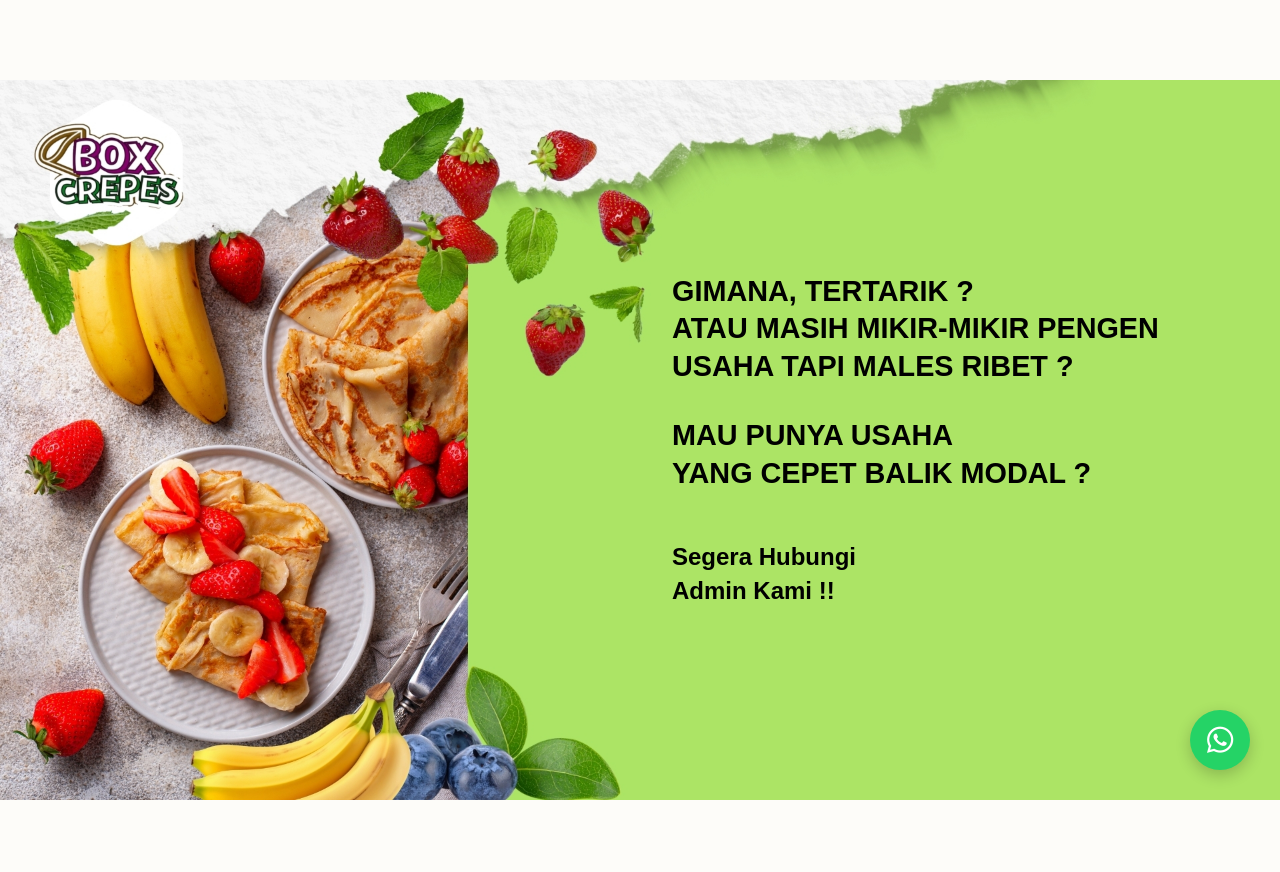
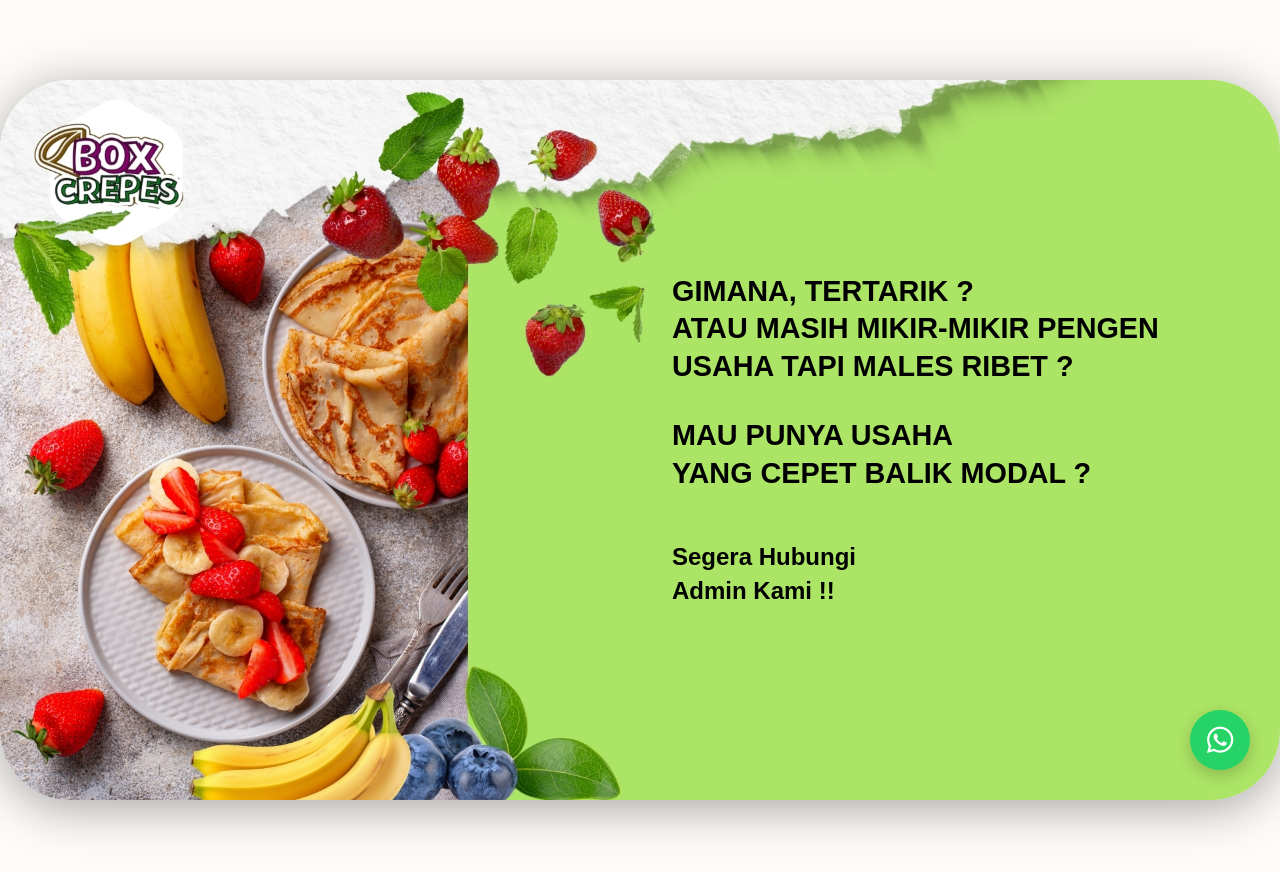
Before and after one commit to mrdleon/crepes, a Next.js app: page /components/Call in a window 1280 px wide. Shown: the top 872 px of the page. Built offline with nearby package versions, Linux system fonts and the light colour scheme.

Commit message:
penyempurnaan

```diff
--- a/src/pages/components/AboutUs.js
+++ b/src/pages/components/AboutUs.js
@@ -1,6 +1,8 @@
 import React from 'react';
 import Image from 'next/image';
 import styles from '@/styles/AboutUs.module.css';
+import SlideIn from './SlideIn';
+
 
 const AboutUs = () => {
   return (
@@ -19,6 +21,7 @@ const AboutUs = () => {
       {/* 2. AREA KONTEN UTAMA */}
       <div className={styles.aboutContent}>
         <div className={styles.container}>
+          <SlideIn direction="up">
             <div className={styles.storyCard}>
               <div className={styles.crepesLogoAbsolute}>
                 <Image
@@ -36,6 +39,7 @@ const AboutUs = () => {
                 Kami percaya bahwa makanan sederhana pun bisa memberikan kebahagiaan, selama dibuat dengan bahan berkualitas dan semangat pelayanan terbaik.
               </p>
             </div>
+          </SlideIn>
 
           <div className={styles.halalSection}>
             <div className={styles.halalLogo}>
--- a/src/pages/index.js
+++ b/src/pages/index.js
@@ -19,11 +19,9 @@ export default function HomePage() {
 
       <Hero />
 
-      <SlideIn direction="up">
-        <AboutUs />
-      </SlideIn>
+      <AboutUs />
 
-        <Features />
+      <Features />
 
       <SlideIn direction="right">
         <Call />
--- a/src/styles/Call.module.css
+++ b/src/styles/Call.module.css
@@ -14,8 +14,9 @@
 .callImage {
   width: 100%;
   line-height: 0;
-  /* border-radius: 20px; */
+  border-radius: 70px;
   overflow: hidden;
+  box-shadow: 0 8px 50px rgba(0, 0, 0, 0.35);
 }
 
 .textOverlay {
```
Also changed, not shown: src/pages/components/Features.js (+10 -0 lines). Lines whose indentation alone changed are shown as unchanged.
